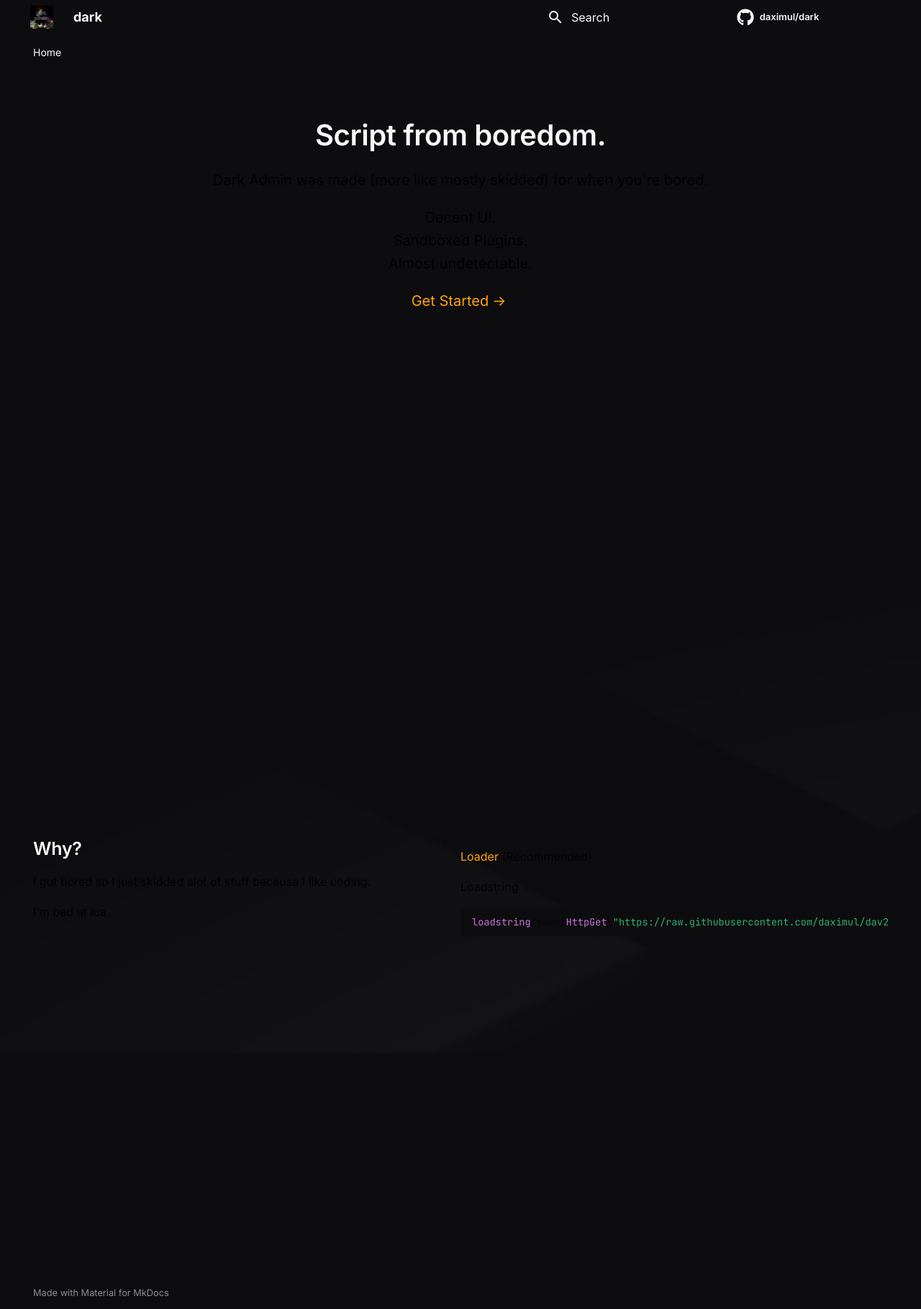
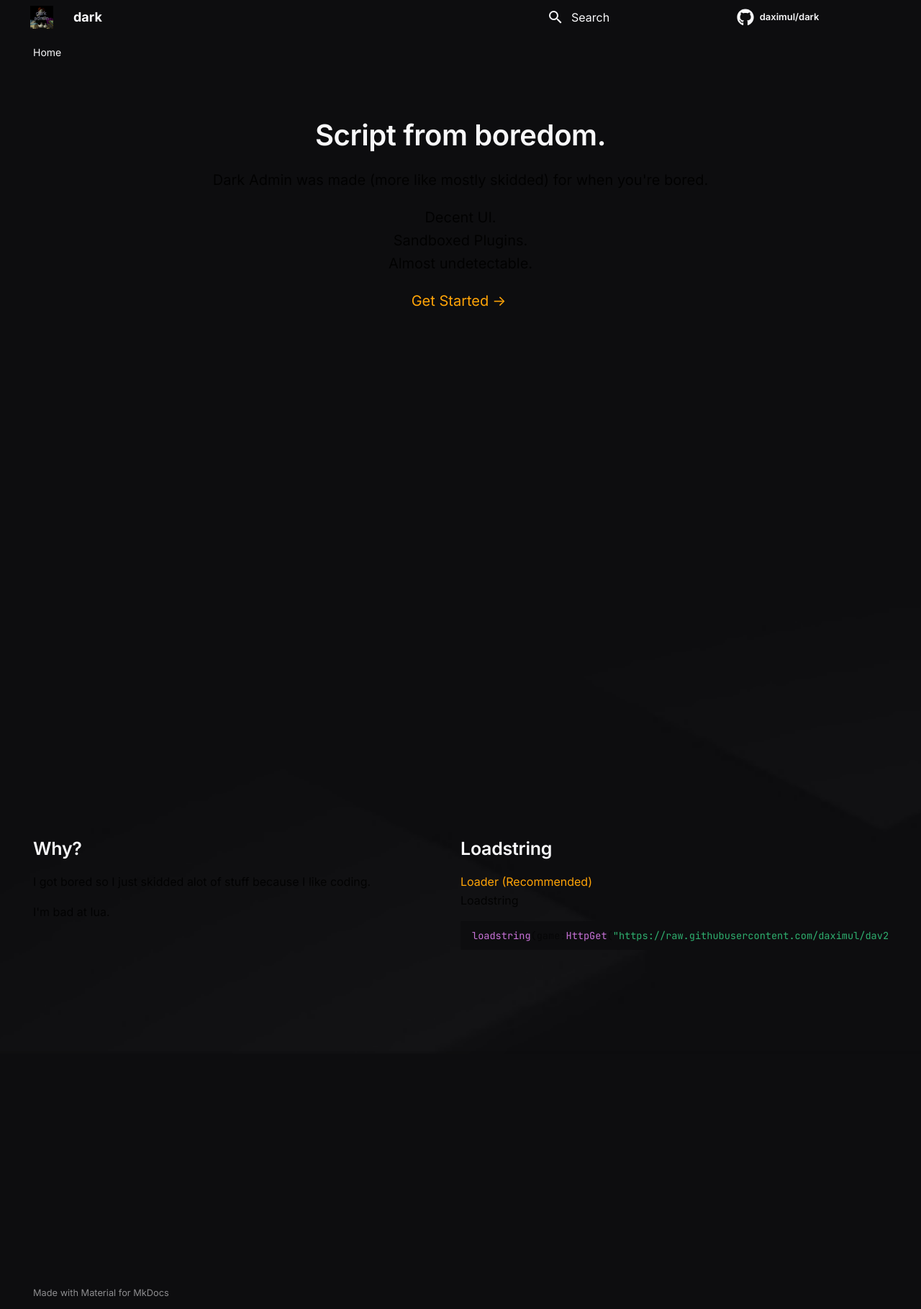
Before and after one commit to daximul/dark, an MkDocs documentation site: the page built from docs/index.md, in a window 1280 px wide. Shown: the whole page at 72% size. Built offline with MkDocs 1.6.1 and Material for MkDocs 9.7.7, drawn with Linux system fonts in a browser that asks for light colours; comment, search, counter and statistics services are not loaded.

Commit message:
Update index.md

````diff
--- a/docs/index.md
+++ b/docs/index.md
@@ -35,7 +35,12 @@
     </p>
 </section>
 
-[Loader](https://raw.githubusercontent.com/daximul/dav2/main/loadstring/loader.lua) (Recommended)
+<section class="fusion-home-float">
+    <h2>Loadstring</h2>
+    <nav>
+        <a href="https://raw.githubusercontent.com/daximul/dav2/main/loadstring/loader.lua" class="arrow-link">Loader (Recommended)</a>
+    </nav>
+</section>
 
 Loadstring
 ```Lua
````
